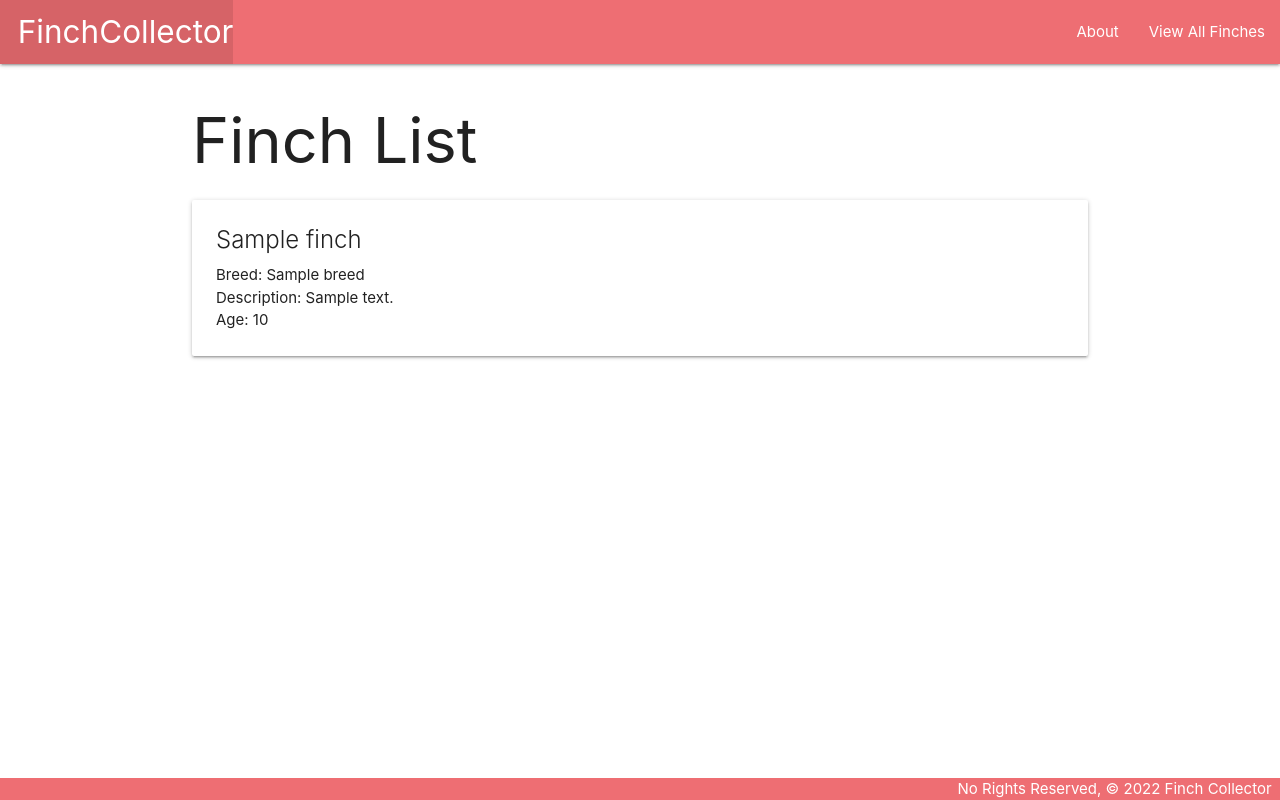
After one commit to sberger94/Django-Finches, a Django app: template finchcollector/main_app/templates/finches/index.html in a window 1280 px wide. The commit adds this page. Run offline with Django 4.2, Linux system fonts and the light colour scheme; the template is opened without the code that fills it: most values are stand-ins (such as "Sample title", 1, 10 or a date in 2020).

Commit message:
Added index page, finch template, and mock data

```diff
--- a/finchcollector/main_app/static/css/style.css
+++ b/finchcollector/main_app/static/css/style.css
@@ -0,0 +1,14 @@
+body {
+    display: flex;
+    min-height: 100vh;
+    flex-direction: column;
+  }
+
+  main {
+    flex: 1 0 auto;
+  }
+
+  footer.page-footer {
+    padding-top: 0;
+    text-align: right;
+  }
--- a/finchcollector/main_app/templates/base.html
+++ b/finchcollector/main_app/templates/base.html
@@ -1,3 +1,5 @@
+{% load static %}
+
 <!DOCTYPE html>
 <html lang="en">
 <head>
@@ -6,6 +8,7 @@
   <meta http-equiv="X-UA-Compatible" content="ie=edge">
   <title>Finch Collector</title>
   <link rel="stylesheet" href="https://cdnjs.cloudflare.com/ajax/libs/materialize/1.0.0/css/materialize.min.css">
+  <link rel="stylesheet" type="text/css" href="{% static 'css/style.css' %}">
 </head>
 <body>
   <header class="navbar-fixed">
@@ -16,6 +19,7 @@
         </ul>
         <ul class="right">
           <li><a href="/about">About</a></li>
+          <li><a href="/finches">View All Finches</a></li>
         </ul>
       </div>
     </nav>
--- /dev/null
+++ b/finchcollector/main_app/templates/finches/index.html
@@ -0,0 +1,21 @@
+{% extends 'base.html' %}
+{% block content %}
+
+<h1>Finch List</h1>
+
+{% for finch in finches %}
+  <div class="card">
+    <div class="card-content">
+      <span class="card-title">{{ finch.name }}</span>
+      <p>Breed: {{ cat.breed }}</p>
+      <p>Description: {{ finch.description }}</p>
+      {% if finch.age > 0 %}
+        <p>Age: {{ finch.age }}</p>
+      {% else %}
+        <p>Age: Finchling</p>
+      {% endif %}
+    </div>
+  </div>
+{% endfor %}
+
+{% endblock %}
```
Also changed, not shown: finchcollector/main_app/views.py (+19 -0 lines).
